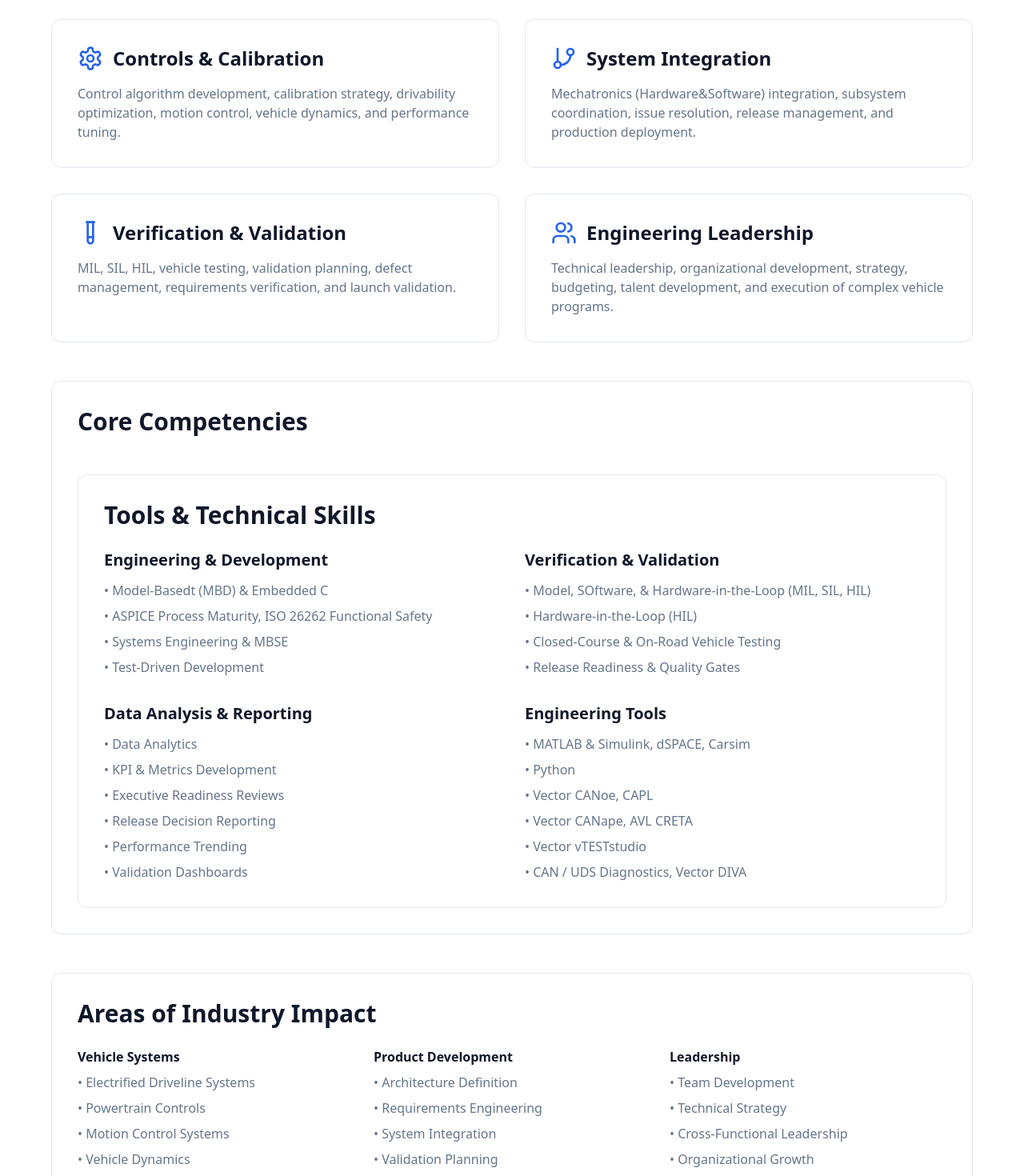
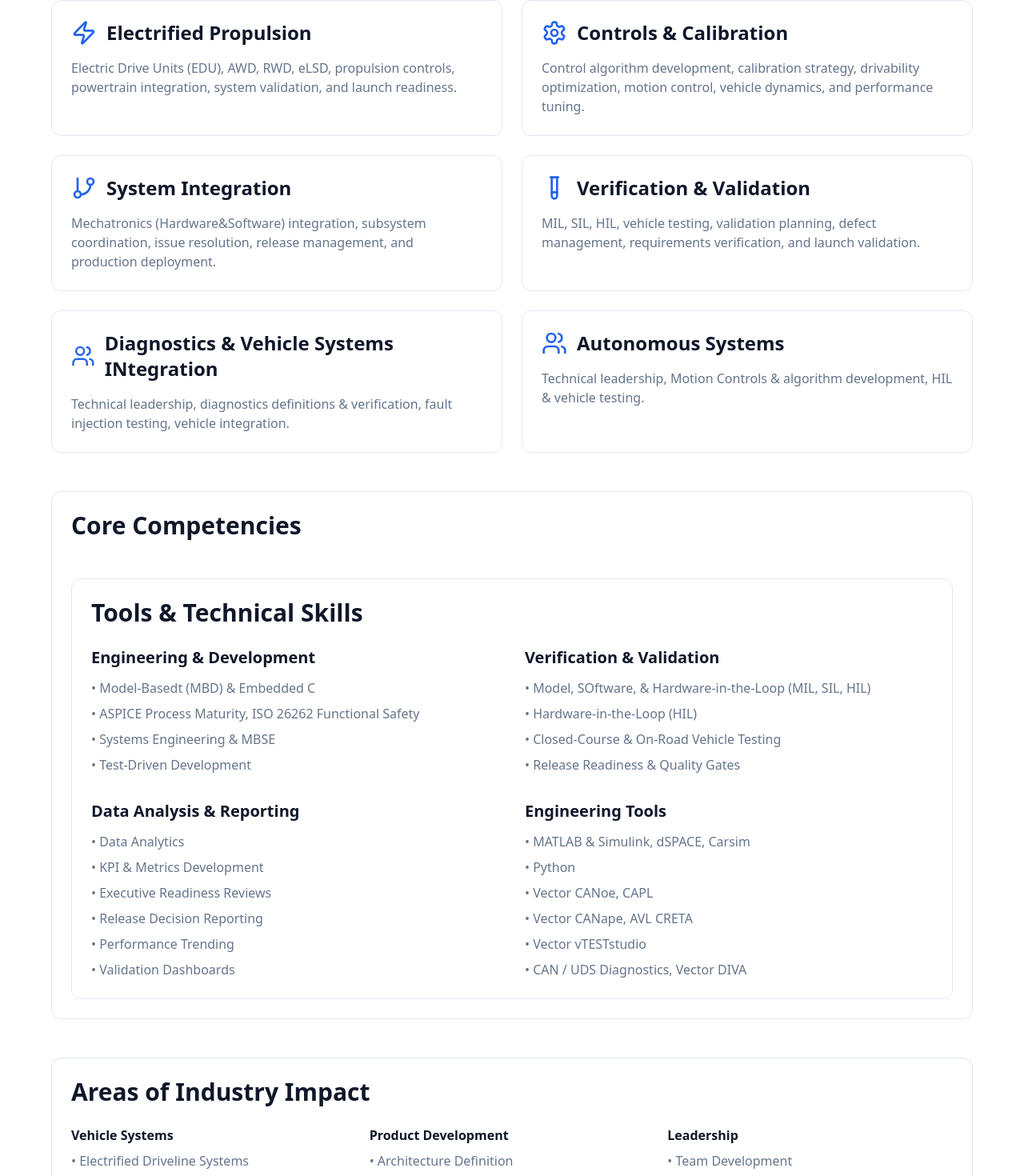
Before and after one commit to Kausi-hub/personal-website, a Next.js app: page /expertise in a window 1280 px wide. Shown: the part 503-1973 px from the top of the page at 80% size. Built offline with nearby package versions, Linux system fonts and the light colour scheme.

Commit message:
expertise update

```diff
--- a/src/app/expertise/page.tsx
+++ b/src/app/expertise/page.tsx
@@ -13,6 +13,12 @@ const expertiseAreas = [
     icon: Cpu,
     description:
       'Requirements development, system architecture, MBSE, feature decomposition, traceability, verification planning, and cross-functional coordination.',
+  },
+  {
+    title: 'Engineering Leadership',
+    icon: Users,
+    description:
+      'Technical leadership, organizational development, strategy, budgeting, talent development, and execution of complex vehicle programs.',
   },
   {
     title: 'Electrified Propulsion',
@@ -39,10 +45,16 @@ const expertiseAreas = [
       'MIL, SIL, HIL, vehicle testing, validation planning, defect management, requirements verification, and launch validation.',
   },
   {
-    title: 'Engineering Leadership',
+    title: 'Diagnostics & Vehicle Systems INtegration',
     icon: Users,
     description:
-      'Technical leadership, organizational development, strategy, budgeting, talent development, and execution of complex vehicle programs.',
+      'Technical leadership, diagnostics definitions & verification, fault injection testing, vehicle integration.',
+  },
+  {
+    title: 'Autonomous Systems',
+    icon: Users,
+    description:
+      'Technical leadership, Motion Controls & algorithm development, HIL & vehicle testing.',
   },
 ];
 
@@ -62,14 +74,14 @@ export default function ExpertisePage() {
           autonomous systems, and engineering leadership.
         </p>
 
-        <div className="grid gap-8 md:grid-cols-2">
+        <div className="grid gap-6 md:grid-cols-2">
           {expertiseAreas.map((area) => {
             const Icon = area.icon;
 
             return (
               <div
                 key={area.title}
-                className="glass-card p-8"
+                className="glass-card p-6"
               >
                 <div className="mb-4 flex items-center gap-3">
                   <Icon className="h-8 w-8 text-primary" />
@@ -87,11 +99,11 @@ export default function ExpertisePage() {
           })}
         </div>
 
-        <div className="mt-12 glass-card p-8">
+        <div className="mt-12 glass-card p-6">
           <h2 className="mb-6 text-3xl font-bold">
             Core Competencies
           </h2>
-            <div className="mt-12 glass-card p-8">
+            <div className="mt-12 glass-card p-6">
             <h2 className="mb-6 text-3xl font-bold">
                 Tools & Technical Skills
             </h2>
@@ -156,12 +168,12 @@ export default function ExpertisePage() {
             </div>
         </div>
 
-        <div className="mt-12 glass-card p-8">
+        <div className="mt-12 glass-card p-6">
           <h2 className="mb-6 text-3xl font-bold">
             Areas of Industry Impact
           </h2>
 
-          <div className="grid gap-6 md:grid-cols-3">
+          <div className="grid gap-4 md:grid-cols-3">
             <div>
               <h3 className="mb-2 font-semibold">
                 Vehicle Systems
--- a/src/app/programs/page.tsx
+++ b/src/app/programs/page.tsx
@@ -53,7 +53,7 @@ export default function ProgramsPage() {
         Programs & Case Studies
       </h1>
 
-      <div className="grid gap-6">
+      <div className="grid gap-4">
         {programs.map((program) => (
           <div
             key={program.title}
```
